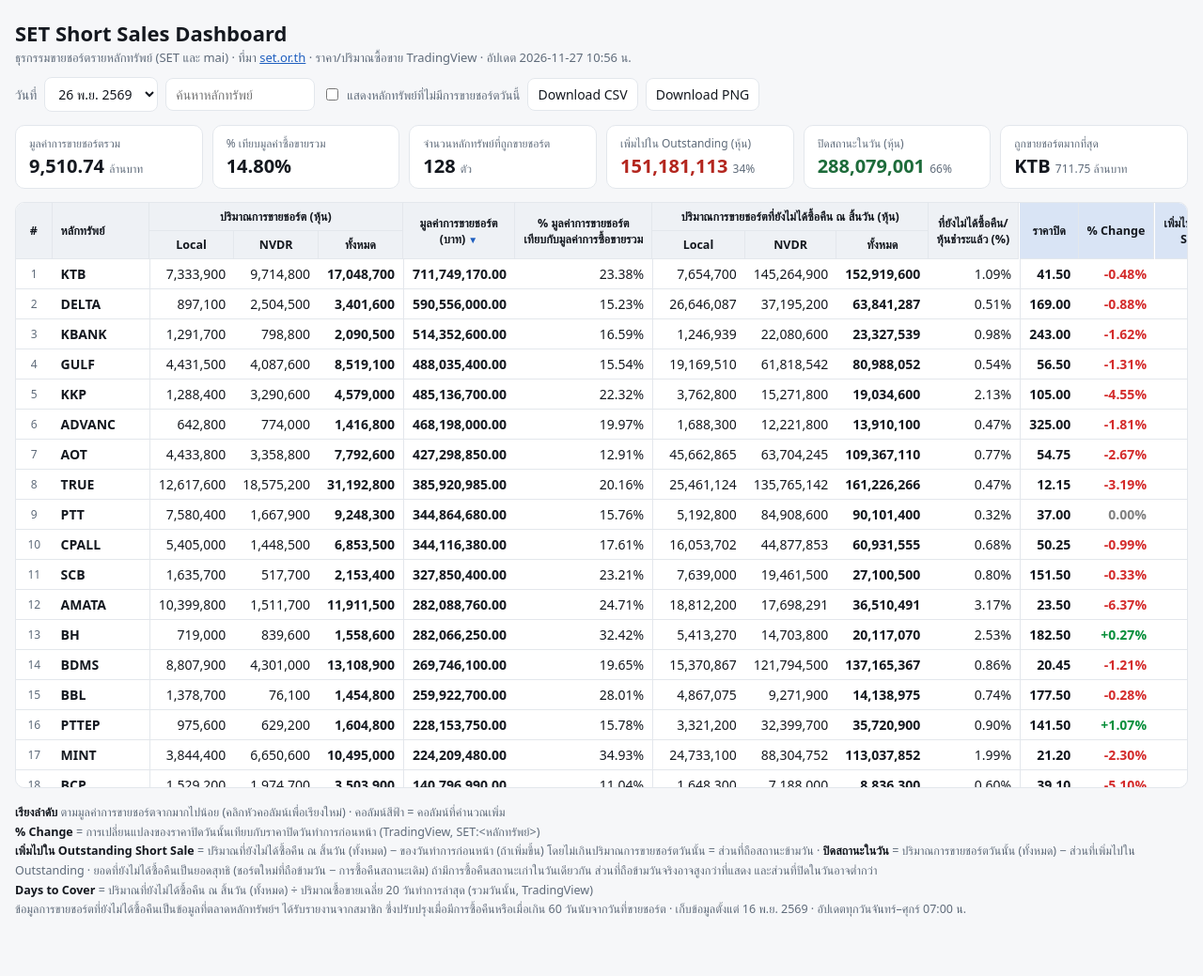
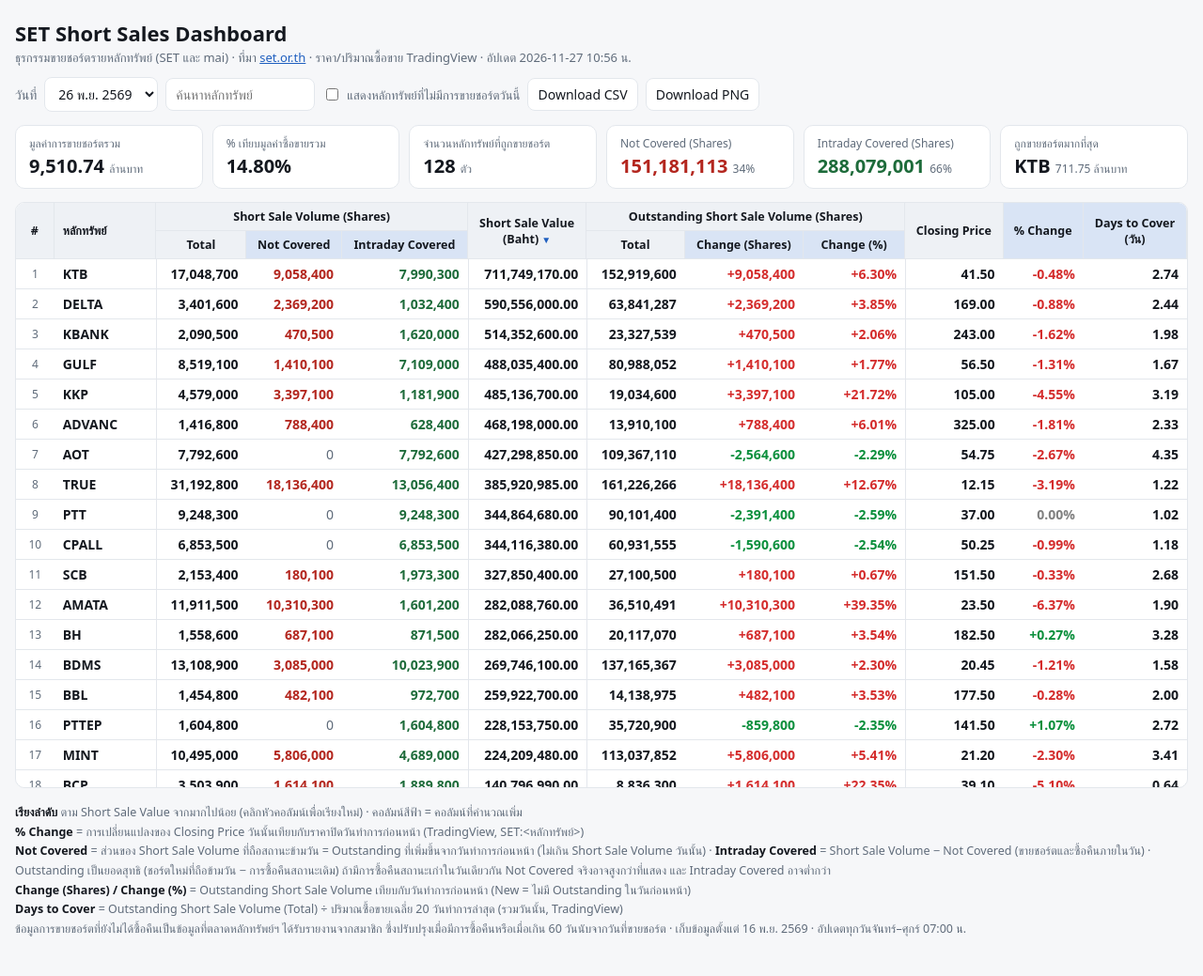
Before and after one commit to PridiL/set-short-sales, a plain HTML site: page index.html in a window 1280 px wide. Shown: the whole page at 94% size. Drawn offline with nearby package versions, Linux system fonts and the light colour scheme; a web font is replaced by a local one.

Commit message:
English column layout: short volume Total / Not Covered / Intraday Covered, outstanding Total / Change (shares, %)
Drops Local/NVDR splits, % short value and % outstanding/paid-up columns.

Co-Authored-By: Claude Opus 5.5 <noreply@anthropic.com>

```diff
--- a/index.html
+++ b/index.html
@@ -100,32 +100,29 @@ td.intra{color:var(--intra);font-weight:700}
         <tr id="h1">
           <th rowspan="2">#</th>
           <th rowspan="2" class="sym sortable" data-k="s">หลักทรัพย์</th>
-          <th colspan="3">ปริมาณการขายชอร์ต (หุ้น)</th>
-          <th rowspan="2" class="sortable" data-k="val">มูลค่าการขายชอร์ต<br>(บาท)</th>
-          <th rowspan="2" class="sortable" data-k="pv">% มูลค่าการขายชอร์ต<br>เทียบกับมูลค่าการซื้อขายรวม</th>
-          <th colspan="3">ปริมาณการขายชอร์ตที่ยังไม่ได้ซื้อคืน ณ สิ้นวัน (หุ้น)</th>
-          <th rowspan="2" class="sortable" data-k="pos">ที่ยังไม่ได้ซื้อคืน/<br>หุ้นชำระแล้ว (%)</th>
-          <th rowspan="2" class="new sortable" data-k="close">ราคาปิด</th>
+          <th colspan="3">Short Sale Volume (Shares)</th>
+          <th rowspan="2" class="sortable" data-k="val">Short Sale Value<br>(Baht)</th>
+          <th colspan="3">Outstanding Short Sale Volume (Shares)</th>
+          <th rowspan="2" class="sortable" data-k="close">Closing Price</th>
           <th rowspan="2" class="new sortable" data-k="chg">% Change</th>
-          <th rowspan="2" class="new sortable" data-k="add">เพิ่มไปใน Outstanding<br>Short Sale (หุ้น)</th>
-          <th rowspan="2" class="new sortable" data-k="intra">ปิดสถานะในวัน<br>(หุ้น)</th>
           <th rowspan="2" class="new sortable" data-k="dtc">Days to Cover<br>(วัน)</th>
         </tr>
         <tr>
-          <th class="sortable" data-k="lv">Local</th><th class="sortable" data-k="nv">NVDR</th><th class="sortable" data-k="tv">ทั้งหมด</th>
-          <th class="sortable" data-k="los">Local</th><th class="sortable" data-k="nos">NVDR</th><th class="sortable" data-k="tos">ทั้งหมด</th>
+          <th class="sortable" data-k="tv">Total</th><th class="new sortable" data-k="add">Not Covered</th><th class="new sortable" data-k="intra">Intraday Covered</th>
+          <th class="sortable" data-k="tos">Total</th><th class="new sortable" data-k="dOS">Change (Shares)</th><th class="new sortable" data-k="dOSp">Change (%)</th>
         </tr>
       </thead>
       <tbody id="body"></tbody>
     </table>
   </div>
   <div class="notes">
-    <div><b>เรียงลำดับ</b> ตามมูลค่าการขายชอร์ตจากมากไปน้อย (คลิกหัวคอลัมน์เพื่อเรียงใหม่) · คอลัมน์สีฟ้า = คอลัมน์ที่คำนวณเพิ่ม</div>
-    <div><b>% Change</b> = การเปลี่ยนแปลงของราคาปิดวันนั้นเทียบกับราคาปิดวันทำการก่อนหน้า (TradingView, SET:&lt;หลักทรัพย์&gt;)</div>
-    <div><b>เพิ่มไปใน Outstanding Short Sale</b> = ปริมาณที่ยังไม่ได้ซื้อคืน ณ สิ้นวัน (ทั้งหมด) − ของวันทำการก่อนหน้า (ถ้าเพิ่มขึ้น) โดยไม่เกินปริมาณการขายชอร์ตวันนั้น = ส่วนที่ถือสถานะข้ามวัน ·
-      <b>ปิดสถานะในวัน</b> = ปริมาณการขายชอร์ตวันนั้น (ทั้งหมด) − ส่วนที่เพิ่มไปใน Outstanding ·
-      ยอดที่ยังไม่ได้ซื้อคืนเป็นยอดสุทธิ (ชอร์ตใหม่ที่ถือข้ามวัน − การซื้อคืนสถานะเดิม) ถ้ามีการซื้อคืนสถานะเก่าในวันเดียวกัน ส่วนที่ถือข้ามวันจริงอาจสูงกว่าที่แสดง และส่วนที่ปิดในวันอาจต่ำกว่า</div>
-    <div><b>Days to Cover</b> = ปริมาณที่ยังไม่ได้ซื้อคืน ณ สิ้นวัน (ทั้งหมด) ÷ ปริมาณซื้อขายเฉลี่ย 20 วันทำการล่าสุด (รวมวันนั้น, TradingView)</div>
+    <div><b>เรียงลำดับ</b> ตาม Short Sale Value จากมากไปน้อย (คลิกหัวคอลัมน์เพื่อเรียงใหม่) · คอลัมน์สีฟ้า = คอลัมน์ที่คำนวณเพิ่ม</div>
+    <div><b>% Change</b> = การเปลี่ยนแปลงของ Closing Price วันนั้นเทียบกับราคาปิดวันทำการก่อนหน้า (TradingView, SET:&lt;หลักทรัพย์&gt;)</div>
+    <div><b>Not Covered</b> = ส่วนของ Short Sale Volume ที่ถือสถานะข้ามวัน = Outstanding ที่เพิ่มขึ้นจากวันทำการก่อนหน้า (ไม่เกิน Short Sale Volume วันนั้น) ·
+      <b>Intraday Covered</b> = Short Sale Volume − Not Covered (ขายชอร์ตและซื้อคืนภายในวัน) ·
+      Outstanding เป็นยอดสุทธิ (ชอร์ตใหม่ที่ถือข้ามวัน − การซื้อคืนสถานะเดิม) ถ้ามีการซื้อคืนสถานะเก่าในวันเดียวกัน Not Covered จริงอาจสูงกว่าที่แสดง และ Intraday Covered อาจต่ำกว่า</div>
+    <div><b>Change (Shares) / Change (%)</b> = Outstanding Short Sale Volume เทียบกับวันทำการก่อนหน้า (New = ไม่มี Outstanding ในวันก่อนหน้า)</div>
+    <div><b>Days to Cover</b> = Outstanding Short Sale Volume (Total) ÷ ปริมาณซื้อขายเฉลี่ย 20 วันทำการล่าสุด (รวมวันนั้น, TradingView)</div>
     <div>ข้อมูลการขายชอร์ตที่ยังไม่ได้ซื้อคืนเป็นข้อมูลที่ตลาดหลักทรัพย์ฯ ได้รับรายงานจากสมาชิก ซึ่งปรับปรุงเมื่อมีการซื้อคืนหรือเมื่อเกิน 60 วันนับจากวันที่ขายชอร์ต · เก็บข้อมูลตั้งแต่ 16 พ.ย. 2569 · อัปเดตทุกวันจันทร์–ศุกร์ 07:00 น.</div>
   </div>
 </div>
@@ -150,6 +147,9 @@ function split(r, hasPrev){
   const add = Math.max(0, Math.min(r.dOS, r.tv));
   return {add, intra: r.tv - add};
 }
+// % change of the outstanding position vs the previous trading date (null when there was none)
+function osPct(r, hasPrev){ return hasPrev && r.dOS != null && r.ptos ? r.dOS / r.ptos * 100 : null; }
+function osCls(v){ return v == null ? "dim" : v > 0 ? "down" : v < 0 ? "up" : "flat"; }
 function chgCls(v){ return v == null ? "dim" : v > 0 ? "up" : v < 0 ? "down" : "flat"; }
 function sgn(v, f){ return v == null ? "-" : (v > 0 ? "+" : "") + f(v); }
 
@@ -161,7 +161,7 @@ async function getDay(d){
 function render(){
   if(!DAY) return;
   const q = $("#q").value.trim().toUpperCase(), all = $("#all").checked, hasPrev = !!DAY.prevDate;
-  let rows = DAY.rows.map(r => ({...r, ...split(r, hasPrev)}));
+  let rows = DAY.rows.map(r => ({...r, ...split(r, hasPrev), dOS: hasPrev ? r.dOS : null, dOSp: osPct(r, hasPrev)}));
   if(!all) rows = rows.filter(r => r.tv);
   if(q) rows = rows.filter(r => r.s.includes(q));
   rows.sort((a,b) => {
@@ -172,16 +172,17 @@ function render(){
   });
   $("#body").innerHTML = rows.map((r,i) => `<tr>
     <td class="rank">${i+1}</td><td class="sym">${r.s}</td>
-    <td class="grp">${n0(r.lv)}</td><td>${n0(r.nv)}</td><td class="b">${n0(r.tv)}</td>
-    <td class="grp b">${n2(r.val)}</td><td>${pct(r.pv)}</td>
-    <td class="grp">${n0(r.los)}</td><td>${n0(r.nos)}</td><td class="b">${n0(r.tos)}</td>
-    <td>${pct(r.pos)}</td>
+    <td class="grp b">${n0(r.tv)}</td>
+    <td class="${r.add ? "carry" : "dim"}">${n0(r.add)}</td>
+    <td class="${r.intra ? "intra" : "dim"}">${n0(r.intra)}</td>
+    <td class="grp b">${n2(r.val)}</td>
+    <td class="grp b">${n0(r.tos)}</td>
+    <td class="${osCls(r.dOS)}">${r.dOS == null ? "-" : sgn(r.dOS, nf0.format)}</td>
+    <td class="${osCls(r.dOS)}">${r.dOSp != null ? sgn(r.dOSp, nf2.format) + "%" : (hasPrev && r.tos && !r.ptos ? "New" : "-")}</td>
     <td class="grp b">${n2(r.close)}</td>
     <td class="${chgCls(r.chg)}">${r.chg == null ? "-" : sgn(r.chg, nf2.format) + "%"}</td>
-    <td class="${r.add ? "carry" : "dim"}">${n0(r.add)}</td>
-    <td class="${r.intra ? "intra" : "dim"}">${n0(r.intra)}</td>
     <td class="b">${r.dtc == null ? "-" : n2(r.dtc)}</td></tr>`).join("") ||
-    `<tr><td colspan="16" style="text-align:center;padding:24px" class="dim">ไม่พบข้อมูล</td></tr>`;
+    `<tr><td colspan="13" style="text-align:center;padding:24px" class="dim">ไม่พบข้อมูล</td></tr>`;
   document.querySelectorAll("th.sortable").forEach(th => {
     th.querySelector(".arr")?.remove();
     if(th.dataset.k === sortK) th.insertAdjacentHTML("beforeend", `<span class="arr">${sortDir < 0 ? "▼" : "▲"}</span>`);
@@ -198,8 +199,8 @@ function renderCards(){
     ["มูลค่าการขายชอร์ตรวม", `${n2(s.value/1e6)} <small>ล้านบาท</small>`],
     ["% เทียบมูลค่าซื้อขายรวม", pct(s.percentValue)],
     ["จำนวนหลักทรัพย์ที่ถูกขายชอร์ต", `${sh.length} <small>ตัว</small>`],
-    ["เพิ่มไปใน Outstanding (หุ้น)", hasPrev ? `<span style="color:var(--carry)">${n0(add)}</span> <small>${totV ? (add/totV*100).toFixed(0) : 0}%</small>` : "-"],
-    ["ปิดสถานะในวัน (หุ้น)", hasPrev ? `<span style="color:var(--intra)">${n0(intra)}</span> <small>${totV ? (intra/totV*100).toFixed(0) : 0}%</small>` : "-"],
+    ["Not Covered (Shares)", hasPrev ? `<span style="color:var(--carry)">${n0(add)}</span> <small>${totV ? (add/totV*100).toFixed(0) : 0}%</small>` : "-"],
+    ["Intraday Covered (Shares)", hasPrev ? `<span style="color:var(--intra)">${n0(intra)}</span> <small>${totV ? (intra/totV*100).toFixed(0) : 0}%</small>` : "-"],
     ["ถูกขายชอร์ตมากที่สุด", top ? `${top.s} <small>${n2(top.val/1e6)} ล้านบาท</small>` : "-"],
   ].map(([k,v]) => `<div class="card"><div class="k">${k}</div><div class="v">${v}</div></div>`).join("");
   const w = DAY.priced && DAY.priced[0] < DAY.priced[1];
@@ -215,12 +216,13 @@ async function load(d){
 
 function csv(){
   const hasPrev = !!DAY.prevDate;
-  const H = ["Rank","Symbol","Short Vol Local","Short Vol NVDR","Short Vol Total","Short Value (THB)","% Short Value","Outstanding Local","Outstanding NVDR","Outstanding Total","% Outstanding/Paid-up","Close","% Change","Added to Outstanding (shares)","Closed Same Day (shares)","Days to Cover"];
+  const H = ["Rank","Symbol","Short Sale Volume Total","Not Covered","Intraday Covered","Short Sale Value (Baht)","Outstanding Short Sale Volume Total","Outstanding Change (Shares)","Outstanding Change (%)","Closing Price","% Change","Days to Cover"];
   const rows = [...document.querySelectorAll("#body tr")].length ? DAY.rows : [];
   const vis = [...document.querySelectorAll("#body td.sym")].map(td => td.textContent);
   const by = Object.fromEntries(rows.map(r => [r.s, r]));
   const lines = [H.join(",")].concat(vis.map((s,i) => { const r = by[s], x = split(r, hasPrev);
-    return [i+1, s, r.lv, r.nv, r.tv, r.val, r.pv?.toFixed(4), r.los, r.nos, r.tos, r.pos?.toFixed(4), r.close, r.chg, x.add, x.intra, r.dtc].map(v => v ?? "").join(","); }));
+    const p = osPct(r, hasPrev);
+    return [i+1, s, r.tv, x.add, x.intra, r.val, r.tos, hasPrev ? r.dOS : "", p == null ? "" : p.toFixed(2), r.close, r.chg, r.dtc].map(v => v ?? "").join(","); }));
   const a = document.createElement("a");
   a.href = URL.createObjectURL(new Blob(["﻿" + lines.join("\r\n")], {type:"text/csv"}));
   a.download = `SET_Short_Sales_${DAY.date}.csv`; a.click();
```
